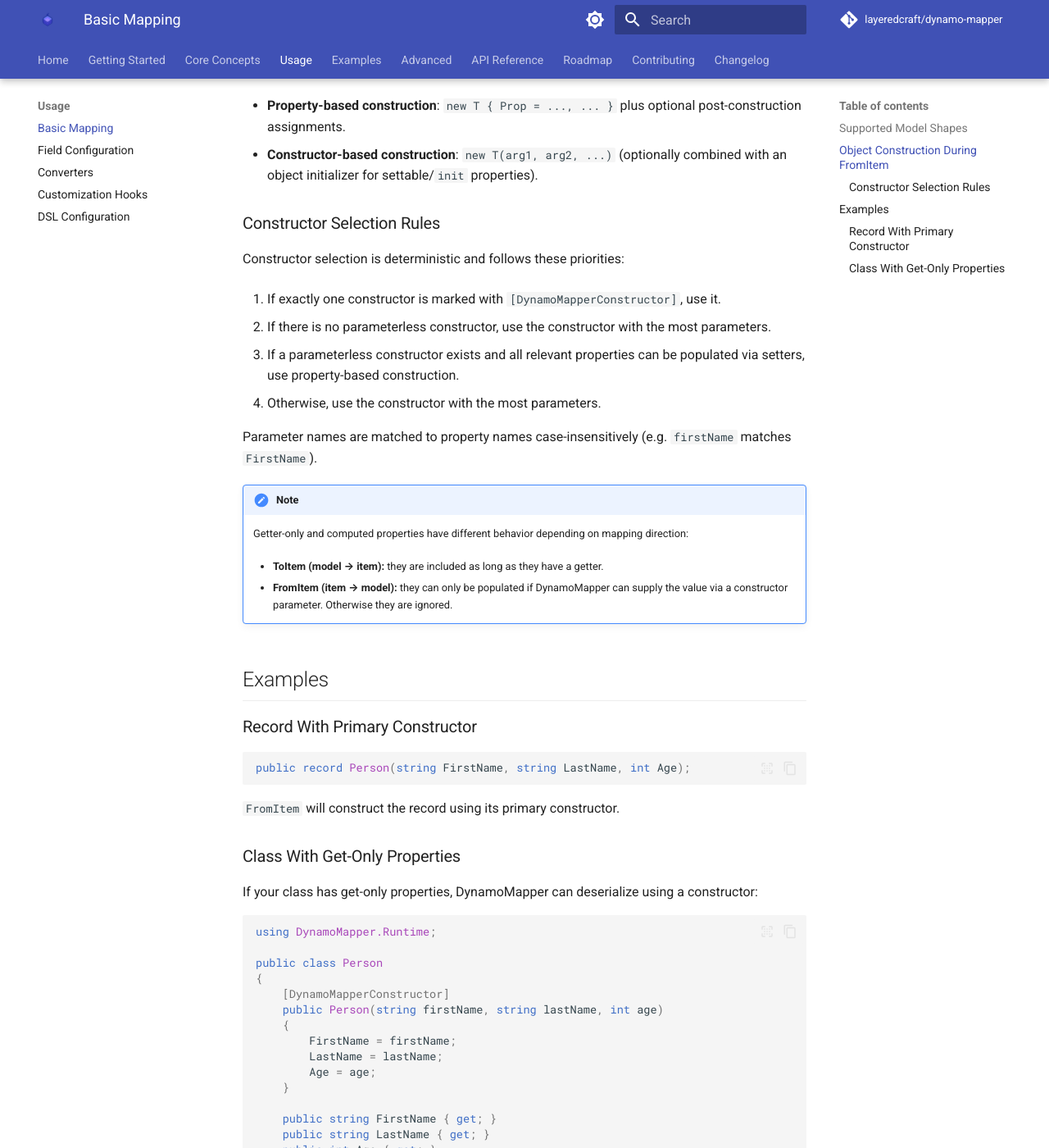
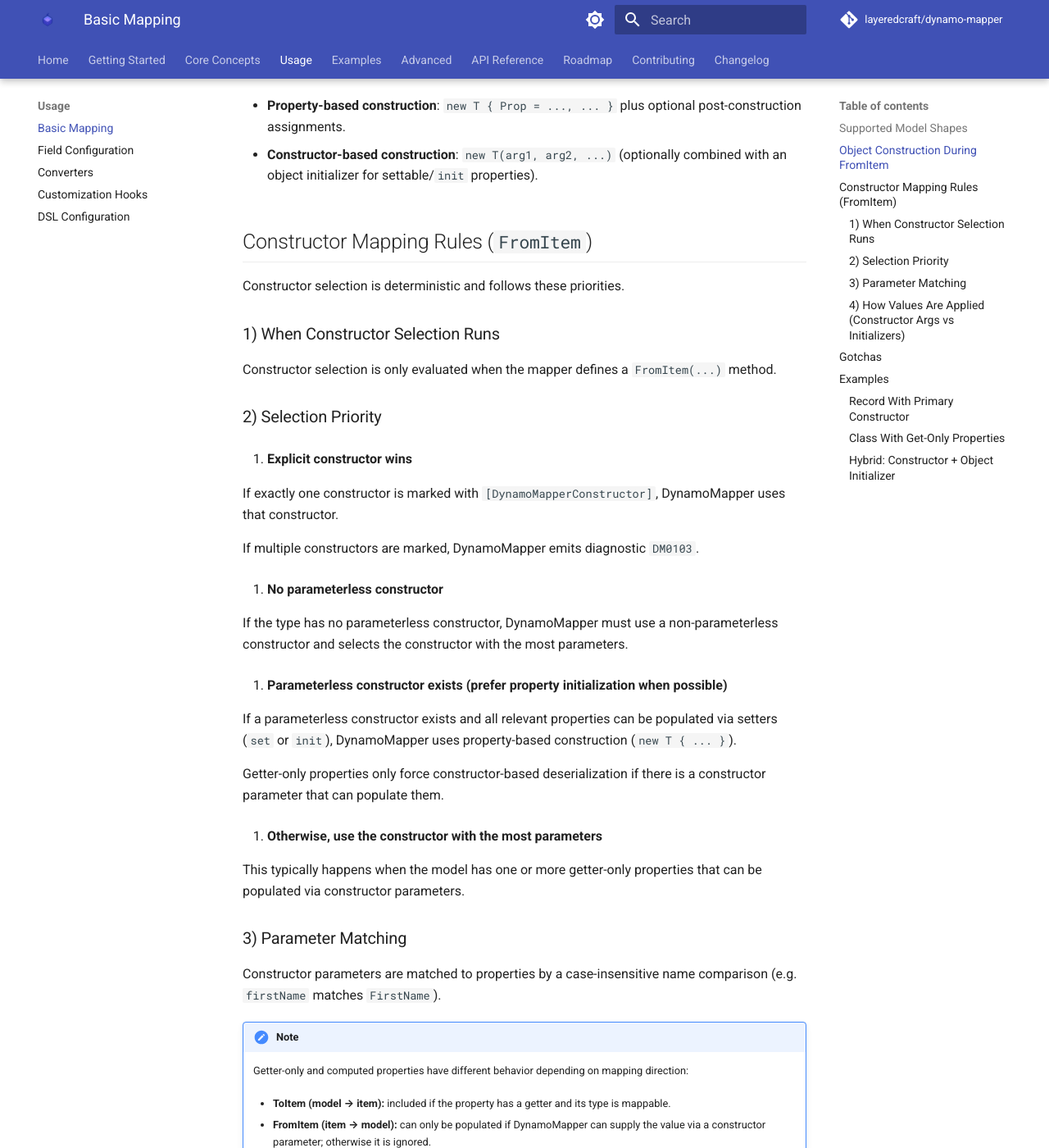
Before and after one commit to LayeredCraft/dynamo-mapper, an MkDocs documentation site: the page built from docs/usage/basic-mapping.md, in a window 1280 px wide and 1400 px high, scrolled down 933 px. Shown: the whole window at 82% size. Built offline with MkDocs 1.6.1 and Material for MkDocs 9.7.7, drawn with Linux system fonts in a browser that asks for light colours; comment, search, counter and statistics services are not loaded; some of the changed text lies outside the part shown.

Commit message:
feat(docs): enhance constructor mapping rules documentation
- Added detailed explanations for constructor mapping rules in `basic-mapping.md`.
- Linked cross-references to constructor mapping rules from `attributes.md` and `how-it-works.md`.
- Documented hybrid constructor and object initializer usage in `basic-mapping.md`.
- Updated examples and added references for constructor-based deserialization scenarios.

````diff
--- a/docs/core-concepts/how-it-works.md
+++ b/docs/core-concepts/how-it-works.md
@@ -170,7 +170,8 @@ Constructor-based construction is used for records/record structs with primary c
 classes where read-only properties must be populated through a constructor. You can also explicitly
 choose a constructor using `[DynamoMapperConstructor]`.
 
-See [Basic Mapping](../usage/basic-mapping.md) for the full selection rules.
+See [Basic Mapping](../usage/basic-mapping.md#constructor-mapping-rules-fromitem) for the full
+selection rules.
 
 ### Key Characteristics
 
--- a/docs/usage/basic-mapping.md
+++ b/docs/usage/basic-mapping.md
@@ -39,26 +39,73 @@ When generating `FromItem`, DynamoMapper chooses between:
 - **Constructor-based construction**: `new T(arg1, arg2, ...)` (optionally combined with an object
   initializer for settable/`init` properties).
 
-### Constructor Selection Rules
+## Constructor Mapping Rules (`FromItem`)
 
-Constructor selection is deterministic and follows these priorities:
+Constructor selection is deterministic and follows these priorities.
 
-1. If exactly one constructor is marked with `[DynamoMapperConstructor]`, use it.
-2. If there is no parameterless constructor, use the constructor with the most parameters.
-3. If a parameterless constructor exists and all relevant properties can be populated via setters,
-   use property-based construction.
-4. Otherwise, use the constructor with the most parameters.
+### 1) When Constructor Selection Runs
 
-Parameter names are matched to property names case-insensitively (e.g. `firstName` matches
-`FirstName`).
+Constructor selection is only evaluated when the mapper defines a `FromItem(...)` method.
+
+### 2) Selection Priority
+
+1. **Explicit constructor wins**
+
+   If exactly one constructor is marked with `[DynamoMapperConstructor]`, DynamoMapper uses that
+   constructor.
+
+   If multiple constructors are marked, DynamoMapper emits diagnostic `DM0103`.
+
+2. **No parameterless constructor**
+
+   If the type has no parameterless constructor, DynamoMapper must use a non-parameterless
+   constructor and selects the constructor with the most parameters.
+
+3. **Parameterless constructor exists (prefer property initialization when possible)**
+
+   If a parameterless constructor exists and all relevant properties can be populated via setters
+   (`set` or `init`), DynamoMapper uses property-based construction (`new T { ... }`).
+
+   Getter-only properties only force constructor-based deserialization if there is a constructor
+   parameter that can populate them.
+
+4. **Otherwise, use the constructor with the most parameters**
+
+   This typically happens when the model has one or more getter-only properties that can be
+   populated via constructor parameters.
+
+### 3) Parameter Matching
+
+Constructor parameters are matched to properties by a case-insensitive name comparison (e.g.
+`firstName` matches `FirstName`).
 
 !!! note
 
     Getter-only and computed properties have different behavior depending on mapping direction:
 
-    - **ToItem (model → item):** they are included as long as they have a getter.
-    - **FromItem (item → model):** they can only be populated if DynamoMapper can supply the value
-      via a constructor parameter. Otherwise they are ignored.
+    - **ToItem (model → item):** included if the property has a getter and its type is mappable.
+    - **FromItem (item → model):** can only be populated if DynamoMapper can supply the value via a
+      constructor parameter; otherwise it is ignored.
+
+### 4) How Values Are Applied (Constructor Args vs Initializers)
+
+When a constructor is selected:
+
+- Properties matched to constructor parameters are emitted as named constructor arguments.
+- Remaining settable/`init` properties are emitted in an object initializer.
+- Some optional settable properties with default initializers may be assigned after construction to
+  avoid overwriting defaults when the DynamoDB attribute is missing.
+
+## Gotchas
+
+- `[DynamoMapperConstructor]` can only be applied to one constructor; multiple will emit `DM0103`.
+- Constructor parameter matching is based on the .NET property name (case-insensitive). It is not
+  based on DynamoDB `AttributeName` overrides.
+- Adding a constructor parameter that matches a previously computed/get-only property can change
+  whether DynamoMapper uses constructor-based deserialization.
+- If the selected constructor contains required parameters that do not correspond to mappable
+  properties, the generated `FromItem` code may fail to compile because DynamoMapper cannot supply
+  arguments.
 
 ## Examples
 
@@ -93,4 +140,20 @@ public class Person
 }
 ```
 
+### Hybrid: Constructor + Object Initializer
+
+If some values come from the constructor and others are settable/`init`, DynamoMapper can generate a
+hybrid `FromItem`:
+
+```csharp
+public record Product(string Id, string Name)
+{
+    public decimal Price { get; set; }
+    public int Quantity { get; init; }
+}
+```
+
+Generated code will call the constructor for `Id`/`Name` and use an object initializer for `Price`
+and `Quantity`.
+
 See `examples/DynamoMapper.MapperConstructor` for a working sample.
````
Also changed, not shown: docs/api-reference/attributes.md (+3 -0 lines), docs/api-reference/generated-code.md (+3 -0 lines).
